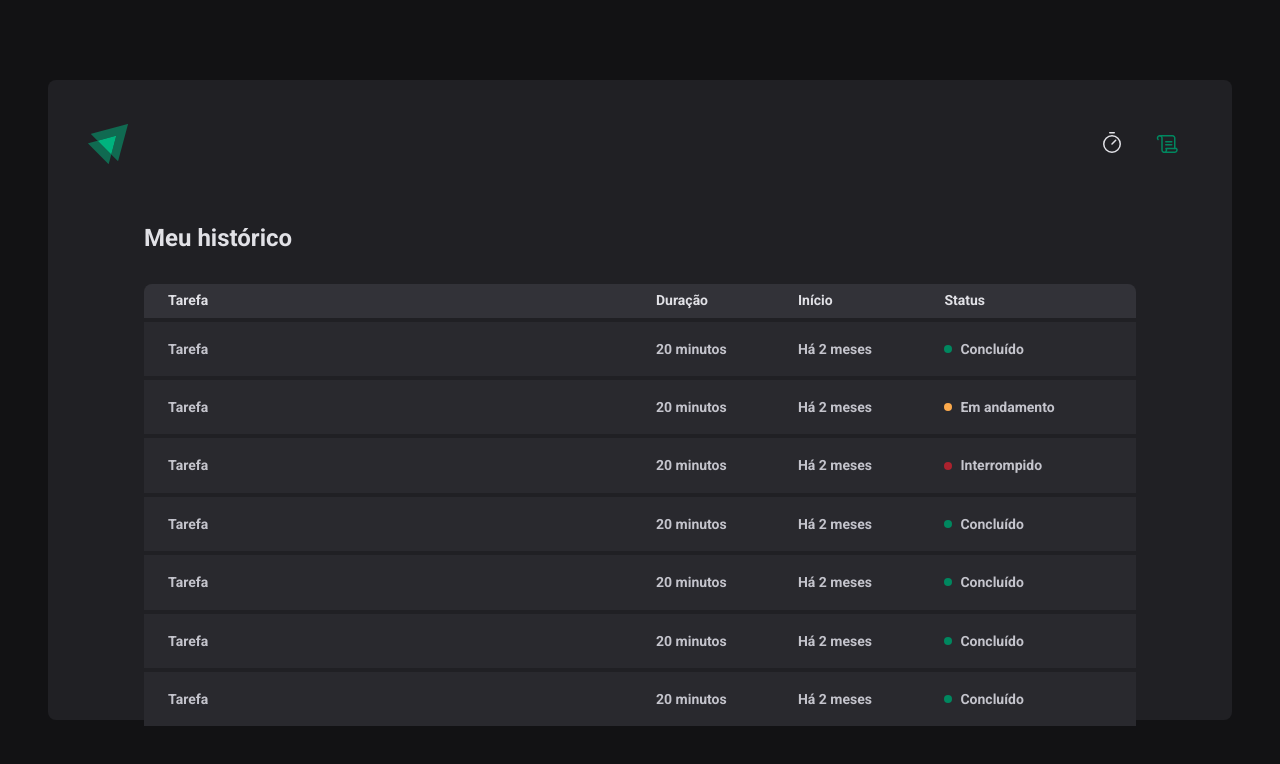
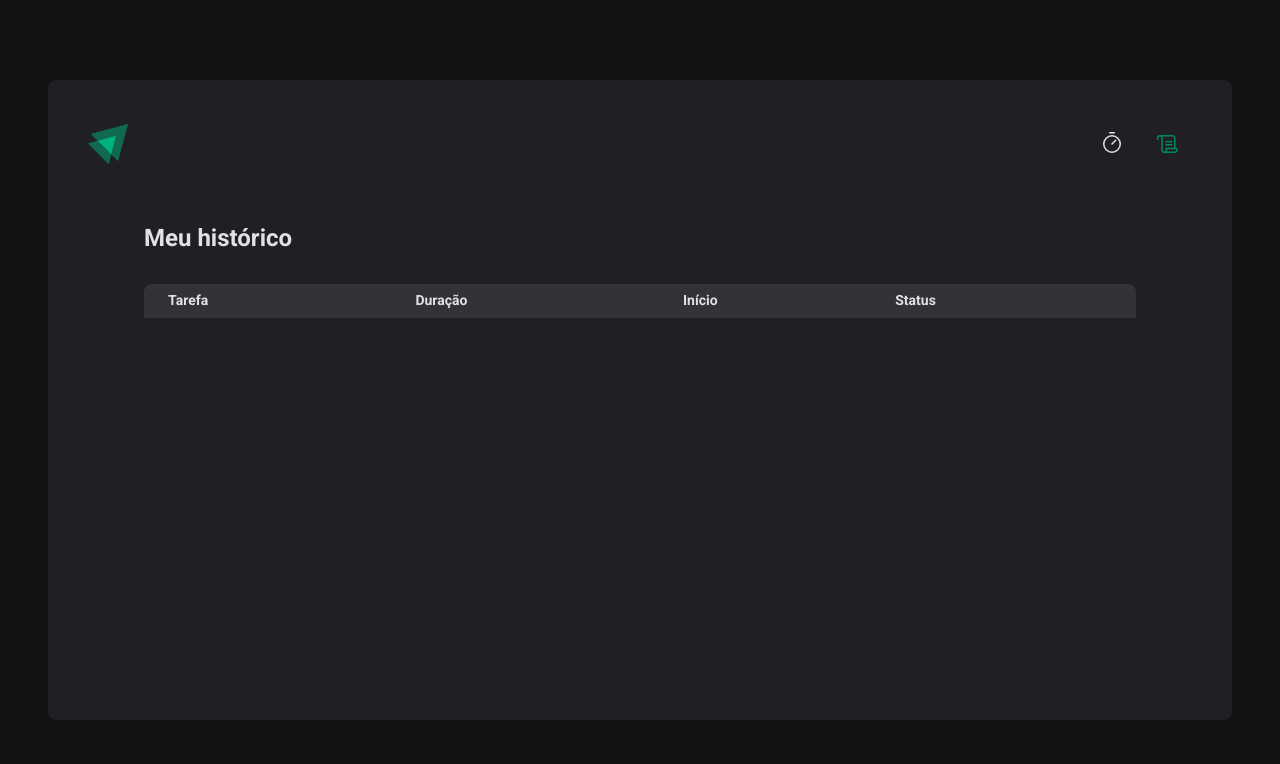
Before and after one commit to artprange/pomodoro_timer, a React (Vite) app: page /history in a window 1280 px wide. Shown: the top 764 px of the page. Built offline with nearby package versions, Linux system fonts and the light colour scheme.

Commit message:
cycle is resetting and updating status

```diff
--- a/src/contexts/CyclesContext.tsx
+++ b/src/contexts/CyclesContext.tsx
@@ -17,10 +17,10 @@ interface Cycle {
 }
 
 interface CyclesContextType {
+  cycles: Cycle[],
   activeCycle: Cycle | undefined
   activeCycleId: string | null
   amountSecondsPassed: number
-
   markCurrentCycleAsFinished: () => void
   setSecondsPassed: (seconds: number) => void
   createNewCycle: (data: CreateCycleData)=>void
@@ -102,6 +102,7 @@ function interruptCurrentCycle() {
     return(
         <CyclesContext.Provider
         value={{
+          cycles,
           activeCycle,
           activeCycleId,
           markCurrentCycleAsFinished,
--- a/src/pages/History/index.tsx
+++ b/src/pages/History/index.tsx
@@ -1,9 +1,19 @@
+import { useContext } from 'react'
 import { HistoryContainer, HistoryList, Status } from './styles'
+import { CyclesContext } from '../../contexts/CyclesContext'
 
 export function History() {
+
+const { cycles} = useContext(CyclesContext)
+
+
+
   return (
     <HistoryContainer>
       <h1>Meu histórico</h1>
+
+
+
 
       <HistoryList>
         <table>
@@ -16,63 +26,30 @@ export function History() {
             </tr>
           </thead>
           <tbody>
-            <tr>
-              <td>Tarefa</td>
-              <td>20 minutos</td>
-              <td>Há 2 meses</td>
-              <td>
-                <Status statusColor="green">Concluído</Status>
-              </td>
-            </tr>
-            <tr>
-              <td>Tarefa</td>
-              <td>20 minutos</td>
-              <td>Há 2 meses</td>
-              <td>
-                <Status statusColor="yellow">Em andamento</Status>
-              </td>
-            </tr>
-            <tr>
-              <td>Tarefa</td>
-              <td>20 minutos</td>
-              <td>Há 2 meses</td>
-              <td>
-                <Status statusColor="red">Interrompido</Status>
-              </td>
-            </tr>
 
-            <tr>
-              <td>Tarefa</td>
-              <td>20 minutos</td>
-              <td>Há 2 meses</td>
-              <td>
-                <Status statusColor="green">Concluído</Status>
-              </td>
-            </tr>
-            <tr>
-              <td>Tarefa</td>
-              <td>20 minutos</td>
-              <td>Há 2 meses</td>
-              <td>
-                <Status statusColor="green">Concluído</Status>
-              </td>
-            </tr>
-            <tr>
-              <td>Tarefa</td>
-              <td>20 minutos</td>
-              <td>Há 2 meses</td>
-              <td>
-                <Status statusColor="green">Concluído</Status>
-              </td>
-            </tr>
-            <tr>
-              <td>Tarefa</td>
-              <td>20 minutos</td>
-              <td>Há 2 meses</td>
-              <td>
-                <Status statusColor="green">Concluído</Status>
-              </td>
-            </tr>
+            {cycles.map(cycle=>{
+              return (
+                <tr key={cycle.id}>
+                <td>{cycle.task}</td>
+                <td>{cycle.minutesAmount} minutos </td>
+                <td>{cycle.startDate.toISOString()}</td>
+                <td>
+                  { cycle.finishedDate &&(
+                    <Status statusColor="green">Concluído</Status>
+                  )}
+                  {cycle.interruptedDate && (
+                    <Status statusColor="red">Interrompido</Status>
+                  )}
+
+                  {(!cycle.finishedDate && !cycle.interruptedDate) && (
+                    <Status statusColor="yellow">Em andamento</Status>
+                  )}
+                </td>
+              </tr>
+
+              )
+            })}
+
           </tbody>
         </table>
       </HistoryList>
--- a/src/pages/Home/components/NewCycleForm/index.tsx
+++ b/src/pages/Home/components/NewCycleForm/index.tsx
@@ -1,7 +1,8 @@
 import { FormContainer, MinutesAmountInput, TaskInput } from './styles'
 import { useContext } from 'react'
-import { CyclesContext } from '../..'
+
 import { useFormContext } from 'react-hook-form'
+import { CyclesContext } from '../../../../contexts/CyclesContext';
 
 export function NewCycleForm() {
   const { activeCycle } = useContext(CyclesContext)
--- a/src/pages/Home/index.tsx
+++ b/src/pages/Home/index.tsx
@@ -1,4 +1,4 @@
-import { useState, createContext } from 'react'
+import { useContext } from 'react'
 import { HandPalm, Play } from 'phosphor-react'
 
 import {
@@ -11,6 +11,7 @@ import { CountDown } from './components/CountDown'
 import { zodResolver } from '@hookform/resolvers/zod'
 import * as zod from 'zod'
 import { FormProvider, useForm } from 'react-hook-form'
+import { CyclesContext } from '../../contexts/CyclesContext'
 
 
 
@@ -30,6 +31,8 @@ type NewCycleFormData = Zod.infer<typeof newCycleFormValidationSchema>
 
 export function Home() {
 
+  const { activeCycle, createNewCycle, interruptCurrentCycle } = useContext(CyclesContext)
+
 
   const newCycleForm = useForm<NewCycleFormData>({
     resolver: zodResolver(newCycleFormValidationSchema),
@@ -41,13 +44,18 @@ export function Home() {
 
   const { handleSubmit, watch, reset } = newCycleForm
 
+  function handleCreateNewCycle(data: NewCycleFormData){
+    createNewCycle(data)
+    reset()
+  }
+
 
   const task = watch('task')
   const isSubmitDisabled = !task
 
   return (
     <HomeContainer>
-      <form onSubmit={handleSubmit(handleCreteNewCycle)} action="">
+      <form onSubmit={handleSubmit(handleCreateNewCycle)} action="">
 
         <FormProvider {...newCycleForm}>
           <NewCycleForm />
@@ -55,7 +63,7 @@ export function Home() {
         <CountDown />
 
         {activeCycle ? (
-          <StopCountDownButton type="button" onClick={handleInterruptCycle}>
+          <StopCountDownButton type="button" onClick={interruptCurrentCycle}>
             <HandPalm size={24} />
             Parar
           </StopCountDownButton>
```
